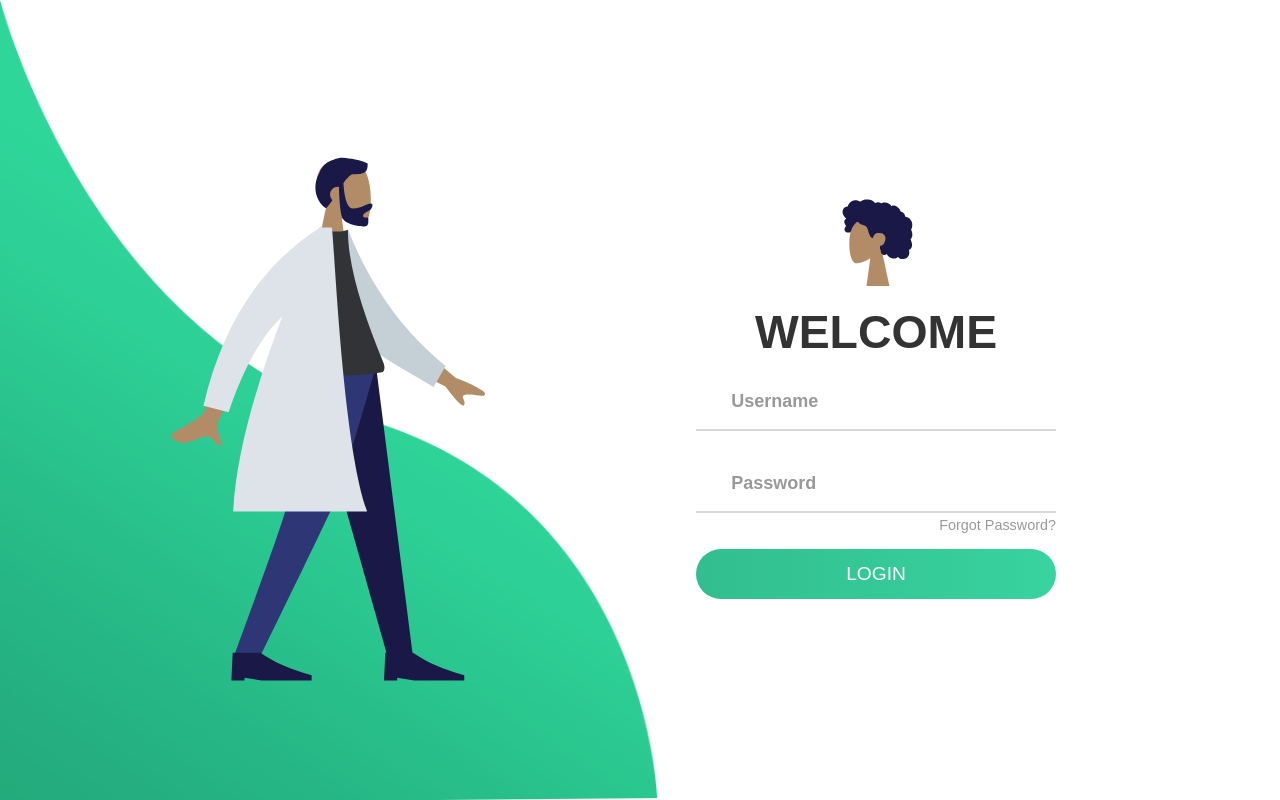
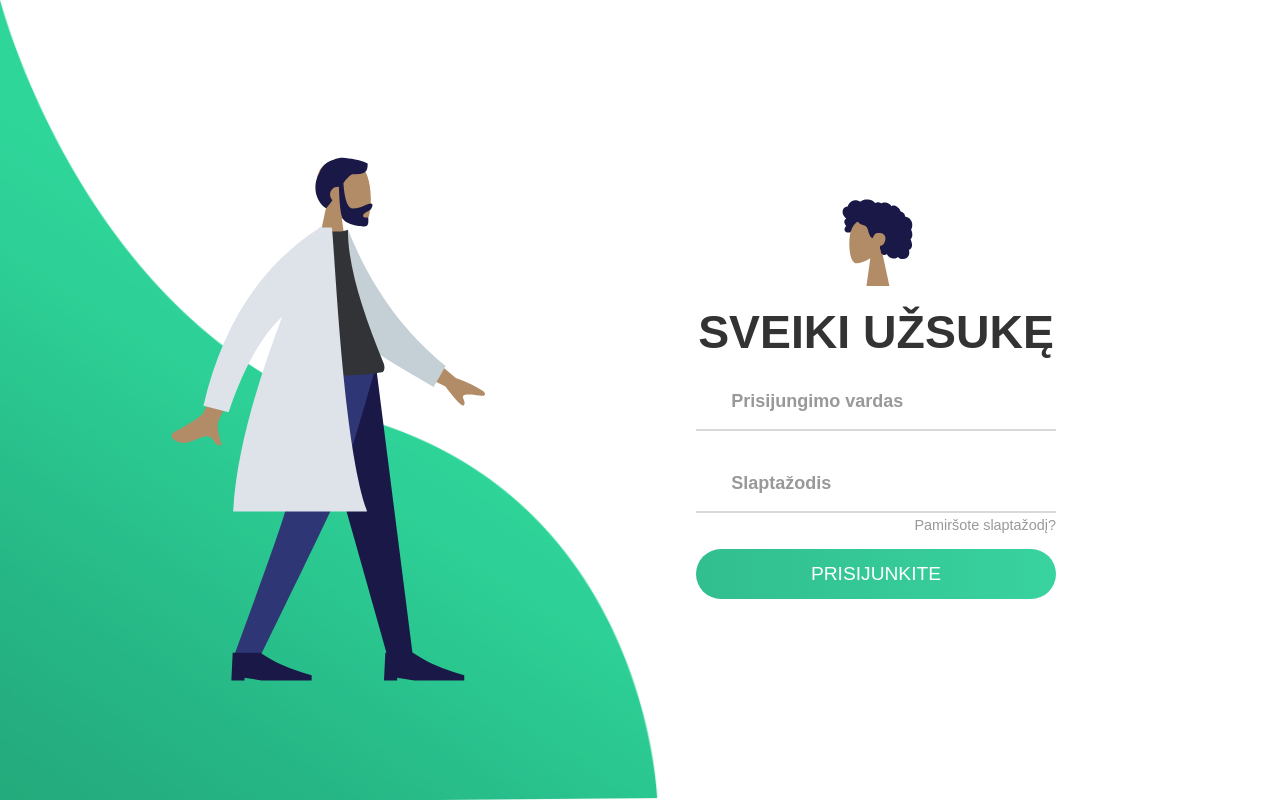
Before and after one commit to AustejaKazlauskyte/phyto-front-end, a React (Create React App) app: page / in a window 1280 px wide. Built offline with nearby package versions, Linux system fonts and the light colour scheme.

Commit message:
Put Login into a separate component

```diff
--- a/src/App.css
+++ b/src/App.css
@@ -16,7 +16,6 @@ body{
   height: 100%;
   z-index: -1;
 }
-
 .container{
   width: 100vw;
   height: 100vh;
@@ -220,6 +219,10 @@ a:hover{
     display: none;
   }
 
+  .plants{
+    display: none;
+  }
+
   .login-content{
     justify-content: center;
   }
--- a/src/App.js
+++ b/src/App.js
@@ -1,46 +1,11 @@
 import React from 'react';
 import logo from './logo.svg';
 import './App.css';
+import Login from "./Login";
 
 function App() {
   return (
-    <div>
-      <img className="wave" src="wave.png"/>
-        <div className="container">
-          <div className="img">
-            {/*<img src="plants.svg"/>*/}
-            <img src="standing-11.svg"/>
-          </div>
-          <div className="login-content">
-            <form action="index.html">
-              <div className="avatar-transform">
-              <img src="Curly.svg"/>
-              </div>
-                <h2 className="title">Welcome</h2>
-                <div className="input-div one">
-                  <div className="i">
-                    <i className="fas fa-user"></i>
-                  </div>
-                  <div className="div">
-                    <h5>Username</h5>
-                    <input type="text" className="input"/>
-                  </div>
-                </div>
-                <div className="input-div pass">
-                  <div className="i">
-                    <i className="fas fa-lock"></i>
-                  </div>
-                  <div className="div">
-                    <h5>Password</h5>
-                    <input type="password" className="input"/>
-                  </div>
-                </div>
-                <a href="#">Forgot Password?</a>
-                <input type="submit" className="btn" value="Login"/>
-            </form>
-          </div>
-        </div>
-    </div>
+   <Login/>
   );
 }
 
--- /dev/null
+++ b/src/Login.js
@@ -0,0 +1,45 @@
+import React from "react"
+
+function Login() {
+    return(
+        <div>
+            <img className="wave" src="wave.png"/>
+            <div className="container">
+                <div className="img">
+                    {/*<img src="plants.svg"/>*/}
+                    <img src="standing-11.svg"/>
+                </div>
+                <div className="login-content">
+                    <form action="index.html">
+                        <div className="avatar-transform">
+                            <img src="Curly.svg"/>
+                        </div>
+                        <h2 className="title">Sveiki užsukę</h2>
+                        <div className="input-div one">
+                            <div className="i">
+                                <i className="fas fa-user"></i>
+                            </div>
+                            <div className="div">
+                                <h5>Prisijungimo vardas</h5>
+                                <input type="text" className="input"/>
+                            </div>
+                        </div>
+                        <div className="input-div pass">
+                            <div className="i">
+                                <i className="fas fa-lock"></i>
+                            </div>
+                            <div className="div">
+                                <h5>Slaptažodis</h5>
+                                <input type="password" className="input"/>
+                            </div>
+                        </div>
+                        <a href="#">Pamiršote slaptažodį?</a>
+                        <input type="submit" className="btn" value="Prisijunkite"/>
+                    </form>
+                </div>
+            </div>
+        </div>
+    )
+}
+
+export default Login;
```
